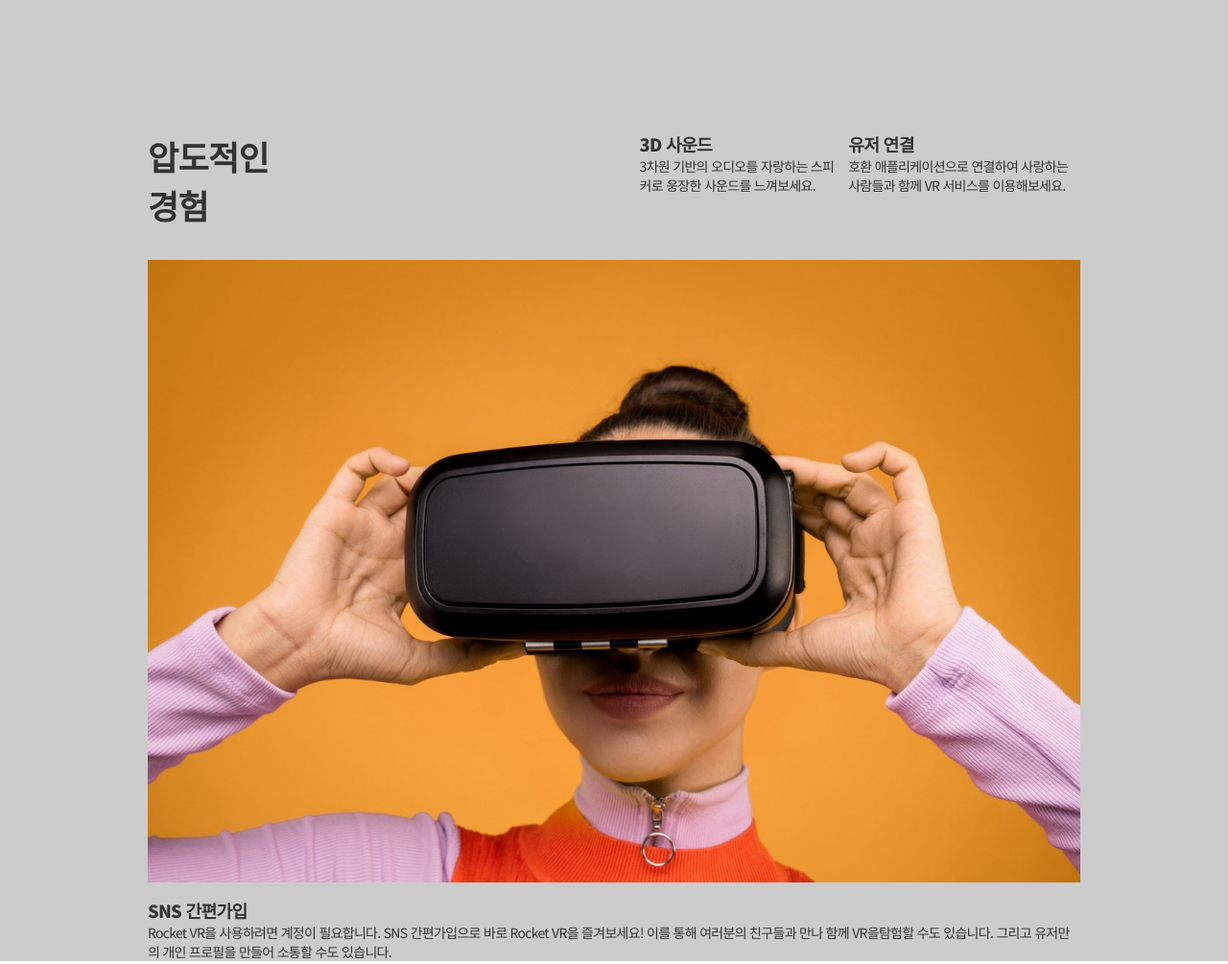
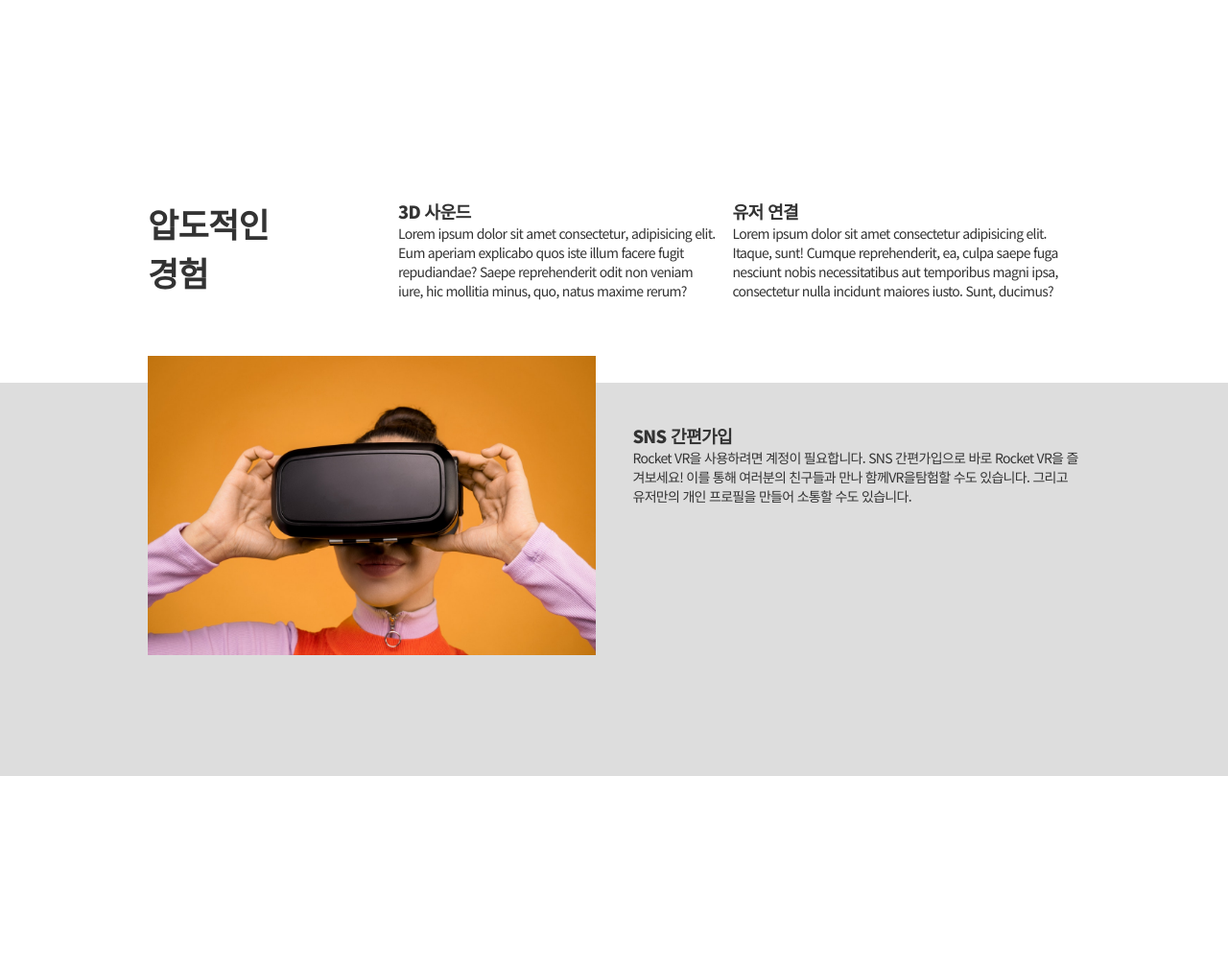
Before and after one commit to hjan25/portfolio5, a plain HTML site: page index.html in a window 1280 px wide. Shown: the part 1460-2465 px from the top of the page at 96% size. Drawn offline with Linux system fonts and the light colour scheme.

Commit message:
Create section-1 style
create section-1 responsive style

```diff
--- a/css/style.css
+++ b/css/style.css
@@ -30,6 +30,7 @@ body {
     width: 100%;
     background: #fff;
     border-bottom: 1.5px solid #ddd;
+    z-index: 999;
     /* header bulr 구현x */
 }
 .header-inner {
@@ -82,14 +83,11 @@ body {
     text-align: center;
     line-height: 1.2;
 }
-#scroll-section-1 {
-    background: rgba(0, 0, 0, 0.2);
-}
-.detail-container {
+.detail-1-container {
     text-align: left;
     padding: 0 1rem;
 }
-.detail-container .detail {
+.detail-1-container .detail {
     margin: 16px 0;
 }
 .detail h3 {
@@ -102,6 +100,22 @@ body {
 .detail-1 {
     display: flex;
     flex-direction: column;
+}
+.detail-2-container {
+    padding: 3rem 0;
+}
+.detail-2 {
+    padding: 0 1rem;
+    display: flex;
+    justify-content: space-between;
+    flex-wrap: wrap;
+}
+.detail-2 > div {
+    width: 100%;
+}
+.detail-2-img {
+    transform: translate3d(0,0,0);
+    margin-bottom: 1rem;
 }
 #scroll-section-2 {
 
@@ -131,6 +145,7 @@ body {
 .footer {
     color: #fff;
     background: #333;
+    padding: 0 1rem;
 }
 .footer-top {
     display: flex;
@@ -175,6 +190,7 @@ body {
 @media (min-width: 768px) {
     .detail-1 {
         flex-direction: row;
+        padding: 5rem 0;
     }
     .detail-1 .detail:first-child {
         width: 100%;
@@ -182,4 +198,13 @@ body {
     .detail-1 .detail:last-child {
         margin-left: 1rem;
     }
+    .detail-2-container {
+        background: #ddd;
+    }
+    .detail-2 > div {
+        width: 48%;
+    }
+    .detail-2-img {
+        transform: translate3d(0,-70px,0);
+    }
 }
--- a/index.html
+++ b/index.html
@@ -48,27 +48,29 @@
         </section>
         <section id="scroll-section-1" class="scroll-section">
             <!-- https://www.oculus.com/quest-2/ 참고-->
-            <div class="detail-container row">
+            <div class="detail-1-container row">
                 <div class="detail-1">
                     <div class="detail">
                         <h3>압도적인<br>경험</h3>
                     </div>
                     <div class="detail">
                         <p class="sub-title">3D 사운드</p>
-                        <p>3차원 기반의 오디오를 자랑하는 스피커로 웅장한 사운드를 느껴보세요.</p>
+                        <p>Lorem ipsum dolor sit amet consectetur, adipisicing elit. Eum aperiam explicabo quos iste illum facere fugit repudiandae? Saepe reprehenderit odit non veniam iure, hic mollitia minus, quo, natus maxime rerum?</p>
                     </div>
                     <div class="detail">
                         <p class="sub-title">유저 연결</p>
-                        <p>호환 애플리케이션으로 연결하여 사랑하는 사람들과 함께 VR 서비스를 이용해보세요.</p>
+                        <p>Lorem ipsum dolor sit amet consectetur adipisicing elit. Itaque, sunt! Cumque reprehenderit, ea, culpa saepe fuga nesciunt nobis necessitatibus aut temporibus magni ipsa, consectetur nulla incidunt maiores iusto. Sunt, ducimus?</p>
                     </div>
                 </div>
-                <div class="detail-2">
+            </div>
+            <div class="detail-2-container">
+                <div class="detail-2 row">
                     <div class="detail detail-2-img">
                         <img src="images/person_wearing_vr_headset.jpg" alt="vr 체험 모습">
                     </div>
                     <div class="detail detail-2-desc">
                         <p class="sub-title">SNS 간편가입</p>
-                        <p>Rocket VR을 사용하려면 계정이 필요합니다. SNS 간편가입으로 바로 Rocket VR을 즐겨보세요! 이를 통해 여러분의 친구들과 만나 함께 VR을탐험할 수도 있습니다. 그리고 유저만의 개인 프로필을 만들어 소통할 수도 있습니다.</p>
+                        <p>Rocket VR을 사용하려면 계정이 필요합니다. SNS 간편가입으로 바로 Rocket VR을 즐겨보세요! 이를 통해 여러분의 친구들과 만나 함께VR을탐험할 수도 있습니다. 그리고 유저만의 개인 프로필을 만들어 소통할 수도 있습니다.</p>
                     </div>
                 </div>
             </div>
```
